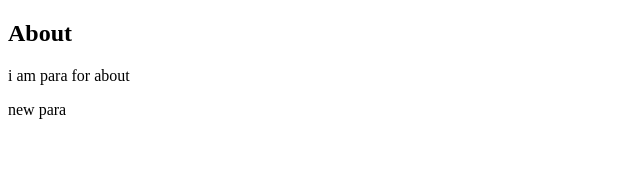
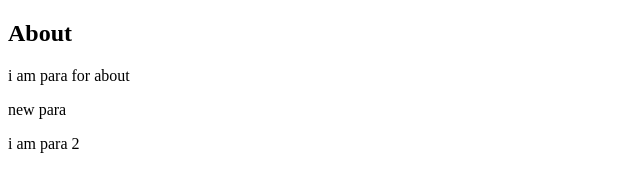
Before and after one commit to fullstackimran/gittest, a plain HTML site: page about.html in a window 1280 px wide. Shown: the full height of the page, 0-640 px from the left. Drawn offline with Linux system fonts and the light colour scheme.

Commit message:
added para in about

```diff
--- a/about.html
+++ b/about.html
@@ -9,6 +9,7 @@
     <h2>About</h2>
     <p>i am para for about</p>
     <p>new para</p>
+    <p>i am para 2</p>
 
     <script></script>
 
```
